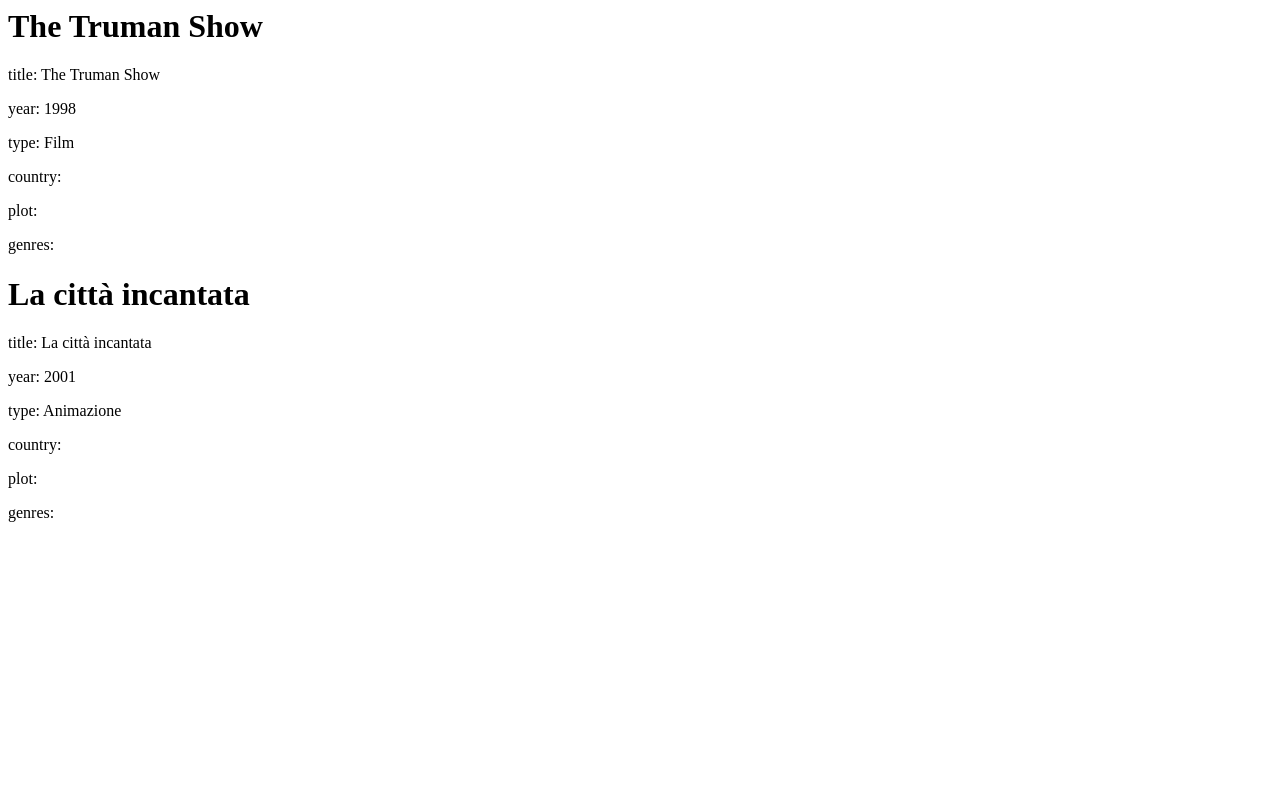
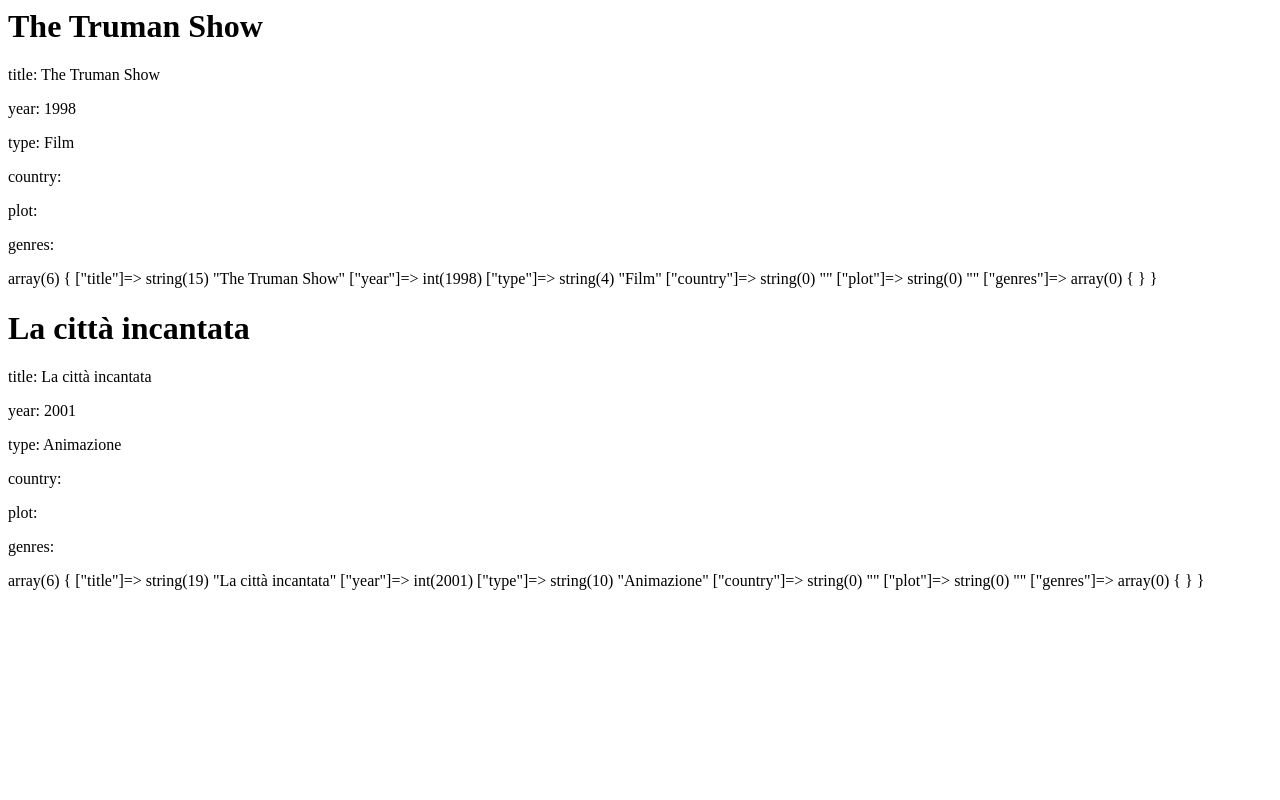
Before and after one commit to SavignanoFrancesco/php-oop-1, a PHP site: page / in a window 1280 px wide. Run offline with PHP 8.4, Linux system fonts and the light colour scheme.

Commit message:
differenziate getInfo() e printInfo()

```diff
--- a/index.php
+++ b/index.php
@@ -20,7 +20,7 @@ class Movie{
     }
 
     //metodo per stampare le informazioni dell'oggetto Movie
-    public function getInfo(){
+    public function printInfo(){
         $info = [
             'title' => $this->title,
             'year' => $this->year,
@@ -42,18 +42,37 @@ class Movie{
             }
         }
     }
+
+    //metodo per ottenere le informazioni dell'oggetto Movie
+    public function getInfo(){
+        $info = [
+            'title' => $this->title,
+            'year' => $this->year,
+            'type' => $this->type,
+            'country' => $this->country,
+            'plot' => $this->plot,
+            'genres' => $this->genres,
+        ];
+        return $info;
+    }
 }
 
 //creo una nuova istanza della classe Movie
 $the_truman_show = new Movie('The Truman Show', 1998, 'Film');
 //var_dump($the_truman_show);
 
-$the_truman_show->getInfo();
+$the_truman_show->printInfo();
+$the_truman_show_info=$the_truman_show->getInfo();
+var_dump($the_truman_show_info);
+
 
 //creo una nuova istanza della classe Movie
 $la_citta_incantata = new Movie('La città incantata', 2001, 'Animazione');
 //var_dump($la_citta_incantata);
 
-$la_citta_incantata->getInfo();
+$la_citta_incantata->printInfo();
+$la_citta_incantata_info=$la_citta_incantata->getInfo();
+var_dump($la_citta_incantata_info);
+
 
 ?>
```
